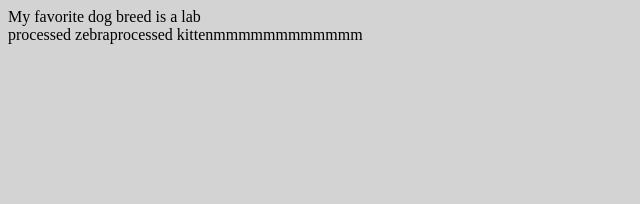
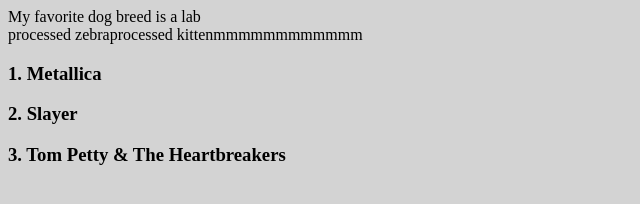
Before and after one commit to jpantana/js-functions, a plain HTML site: page index.html in a window 1280 px wide. Shown: the whole page, without its empty margins (0-640 px from the left). Drawn offline with Linux system fonts and the light colour scheme.

Commit message:
added bandName function

```diff
--- a/index.html
+++ b/index.html
@@ -6,9 +6,8 @@
     </head>
     <body>
         <div id="dog-breeds"></div>
-
         <div id="nuggetizer"></div>
-
+        <div id="band-list"></div>
     <script src="./main.js"></script>
     </body>
 </html>
--- a/main.js
+++ b/main.js
@@ -58,3 +58,14 @@
 printToDom('nuggetizer', nuggetizer('zebra'));
 printToDom('nuggetizer', nuggetizer('kitten'));
 printToDom('nuggetizer', 'mmmmmmmmmmmm');
+
+let bandNumber = 1
+const addBand = (bandName) => {
+  const newBandName = `<h3>${bandNumber}. ${bandName}</h3>`;
+  bandNumber++
+  printToDom('band-list', newBandName);
+};
+
+addBand('Metallica'); // 1. Metallica
+addBand('Slayer'); //2. Slayer
+addBand('Tom Petty & The Heartbreakers')
```
